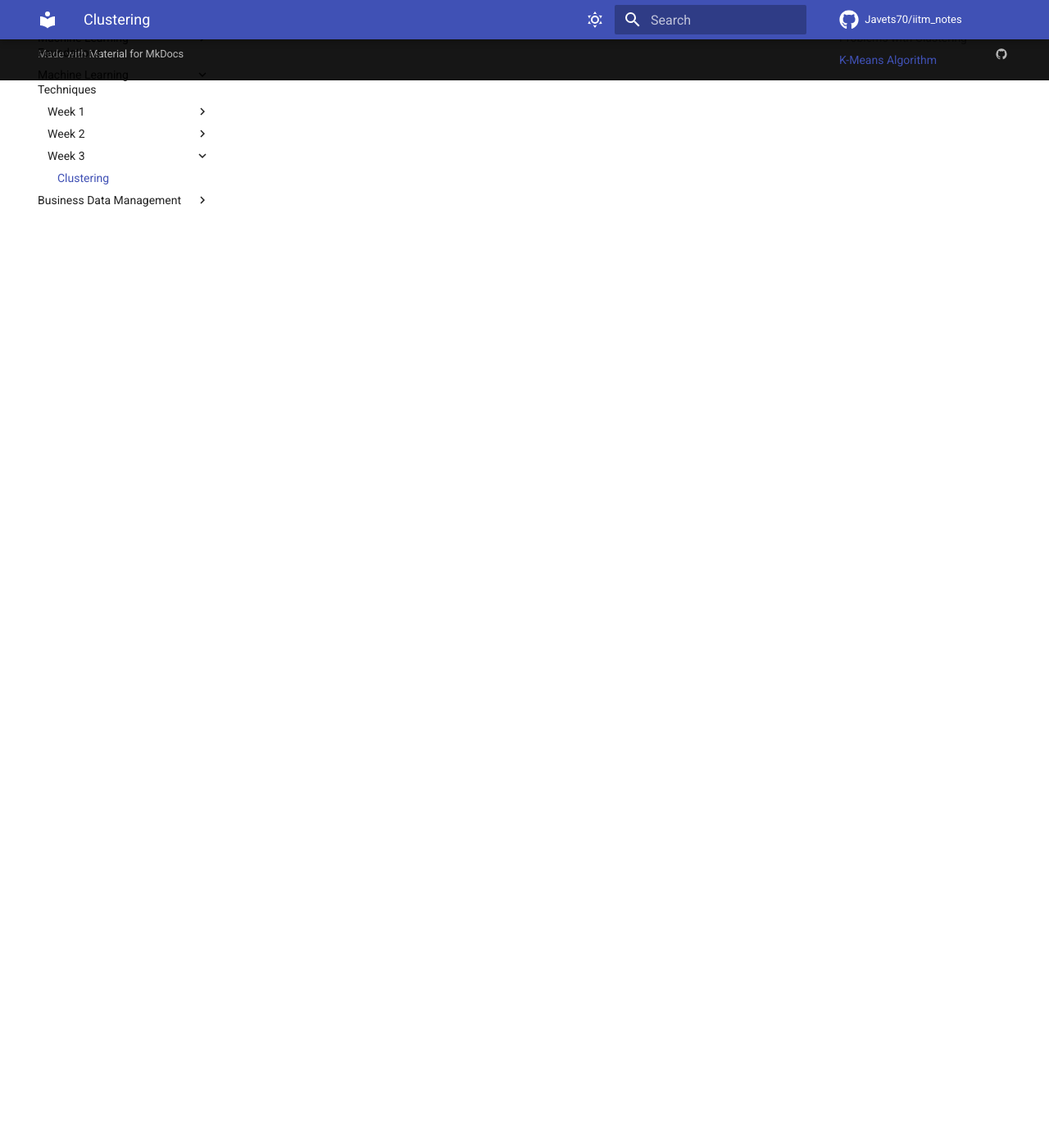
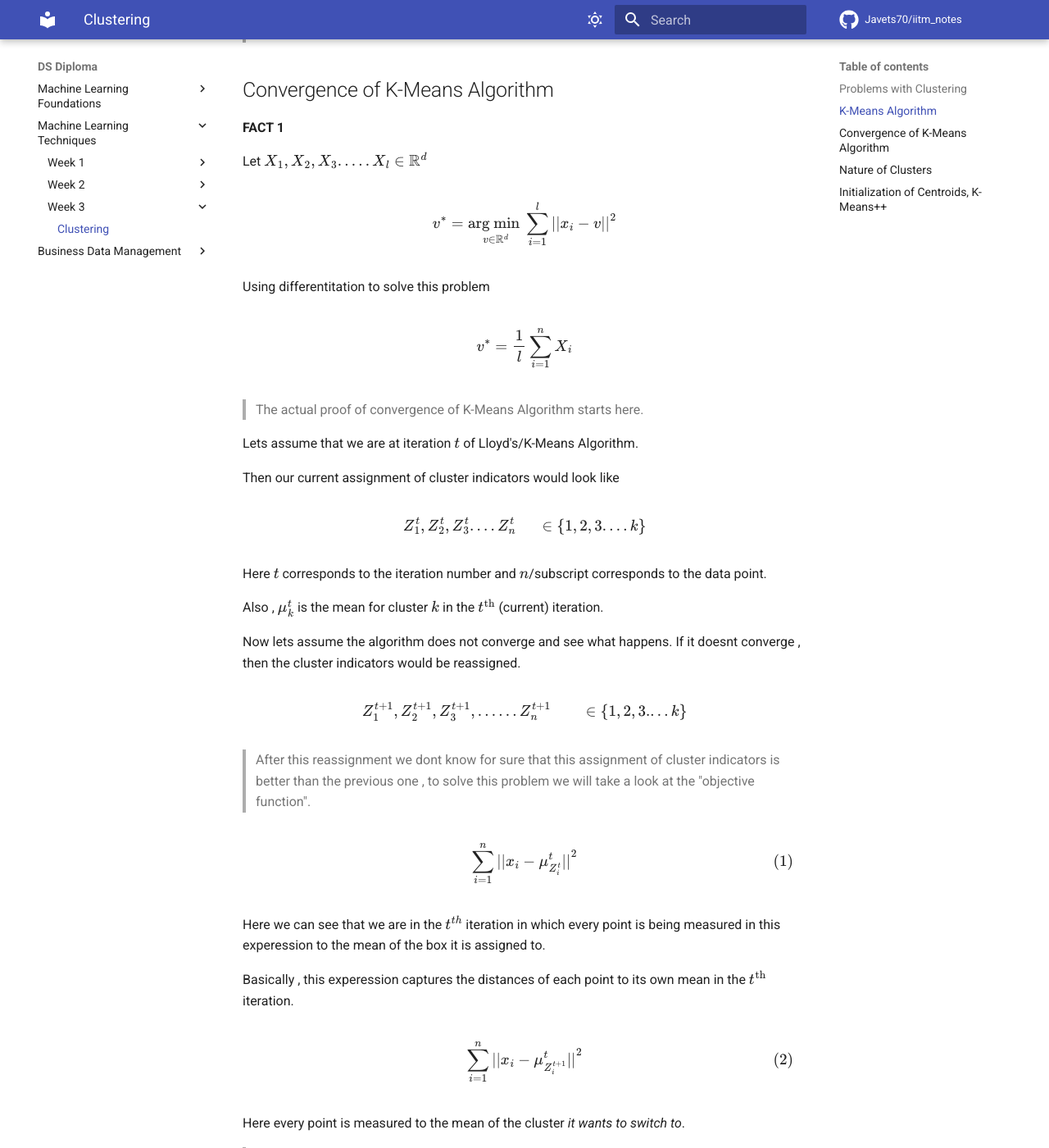
Before and after one commit to Javets70/iitm_notes, an MkDocs documentation site: the page built from docs/MLT/WEEK 3/Clustering.md, in a window 1280 px wide and 1400 px high, scrolled down 1796 px. Shown: the whole window at 82% size. Built offline with MkDocs 1.6.1 and Material for MkDocs 9.7.7, drawn with Linux system fonts in a browser that asks for light colours; comment, search, counter and statistics services are not loaded; before the commit the page ends 1894 px from its top, so only the background shows below that; some of the changed text lies outside the part shown.

Commit message:
mlf w3 notes

```diff
--- a/docs/MLT/WEEK 3/Clustering.md
+++ b/docs/MLT/WEEK 3/Clustering.md
@@ -65,3 +65,124 @@ of the current cluster then the datapoint is assigned to the next cluster.
     usally produces reasonable clusters.
 
 > But what if the algorithm never actually converges?
+
+> The short answer is Yes , the algorithm does converge.
+But how?
+
+## Convergence of K-Means Algorithm
+**FACT 1**
+
+Let $X_1 , X_2 , X_3 ..... X_l \in \mathbb{R}^d$
+
+$$ v^* = \underset{v \in \mathbb{R}^d}{\text{arg min }} \sum_{i=1}^{l} {|| x_i - v ||}^2$$
+
+Using differentitation to solve this problem
+
+$$ v^* = \frac{1}{l}\sum_{i=1}^{n}X_i $$
+
+> The actual proof of convergence of K-Means Algorithm starts here.
+
+Lets assume that we are at iteration $t$ of Lloyd's/K-Means Algorithm.
+
+Then our current assignment of cluster indicators would look like
+
+$$ Z_1^t , Z_2^t , Z_3^t .... Z_n^t \;\;\;\;\; \in \{ 1, 2, 3 .... k\}$$
+
+Here $t$ corresponds to the iteration number and $n$/subscript corresponds to
+the data point.
+
+Also , $\mu_k^t$ is the mean for cluster $k$ in the $t^{\text{th}}$ (current) iteration.
+
+Now lets assume the algorithm does not converge and see what happens.
+If it doesnt converge , then the cluster indicators would be reassigned.
+
+$$ Z_1^{t+1} , Z_2^{t+1} , Z_3^{t+1} , ...... Z_n^{t+1} \;\;\;\;\;\;\; \in \{1,2,3....k\} $$
+
+> After this reassignment we dont know for sure that this assignment of
+cluster indicators is better than the previous one , to solve this problem
+we will take a look at the "objective function".
+
+$$ \begin{equation}
+\sum_{i=1}^n {|| x_i - \mu_{Z_i^t}^t ||}^2 \tag{1} \label{1}
+\end{equation} $$
+
+Here we can see that we are in the $t^{th}$ iteration in which every point is being
+measured in this experession to the mean of the box it is assigned to.
+
+Basically , this experession captures the distances of each point to its own mean
+in the $t^{\text{th}}$ iteration.
+
+$$ \begin{equation}
+\sum_{i=1}^{n} {||x_i - \mu_{Z_i^{t+1}}^t ||}^2 \tag{2} \label{2}
+\end{equation} $$
+
+Here every point is measured to the mean of the cluster *it wants to switch to*.
+
+> Some points might have lesser distance to their current cluster than the *new cluster mean,
+they want to switch to* , in that case $Z_i^{t+1}$ is the same as $Z_i^t$.
+
+> While the other points might have distance closer to the *new cluster mean*
+than their current mean , in that case they jump to the new cluster and thats when
+the actual reassignment happens.
+
+As our assumption above , if the algorithm does not converge then there must be some points
+who *want to jump/switch to a new cluster mean* which is closer to them.
+
+This means that the sum of $(\ref{2})$ will be less than the sum of $(\ref{1})$.
+
+
+## Nature of Clusters
+> Now that we know that the algorithm converges ,
+what can we say about the clusters formed using this algorithm
+
+Lets understand this with an example where there are only 2 clusters.
+The means of the 2 clusters are $\mu_1$ and $\mu_2$.
+
+By the algorithm's construction we know that every point is happy with their own
+mean , this also can be thought of as that every point that is assigned to cluster
+1 is closer to $\mu_1$ than it is to $\mu_2$.
+
+This can be expressed as,
+
+$$ {||x - \mu_1||}^2 \leq {||x - \mu_2||}^2 $$
+
+This equation can further be changed into
+
+$$ \begin{equation*}
+\begin{split}
+{||x||}^2  + {||\mu_1||}^2 - 2x^T\mu_1 \leq {||x||}^2 + {||\mu_2||}^2 - 2x^T\mu_2 \\
+x^T(\mu_2 - \mu_1) \leq \frac{{||\mu_2||}^2 - {||\mu_1||}^2}{2}
+\end{split}
+\end{equation*}$$
+
+> Now how do we visualize this ? , what does this
+actually represent?
+
+![](img/repr1.png)
+
+Here the black line is the difference between $\mu_1$ and $\mu_2$ and the green
+line perpendicular to the black one.
+
+![](img/repr2.png)
+
+The yellow line is drawn from the middle point of $\mu_2 - \mu_1$ parallel to
+the green line , this is the line that divides the plane into 2 regions for cluster 1
+and cluster 2.
+
+![](img/repr3.png)
+
+## Initialization of Centroids, K-Means++
+>Initially we assigned the points to random boxes , but this is not
+the best way to assign the points.
+
+In K-Means++ Algorithm we pick means of points which are as far apart
+as they can be.
+
+- It chooses first mean $\mu_1^0$ uniformly at random from
+$\{x_1 , x_2 , x_3 , .... , x_n \}$
+
+- For $l = 2 , 3 , .... k$ , (where $l$ represents the $l^{\text{th}}$ mean
+that we are going to pick) choose $\mu_l^0$ probabilistically proportional
+to score. Here *score* is a positive number.
+
+$$ S(x) = \underset{j=1,2,.... l-1}{\min} {||x - \mu_j^0||}^2 $$
```
Also changed, not shown: docs/MLT/WEEK 3/img/repr1.png (added), docs/MLT/WEEK 3/img/repr2.png (added), docs/MLT/WEEK 3/img/repr3.png (added).
